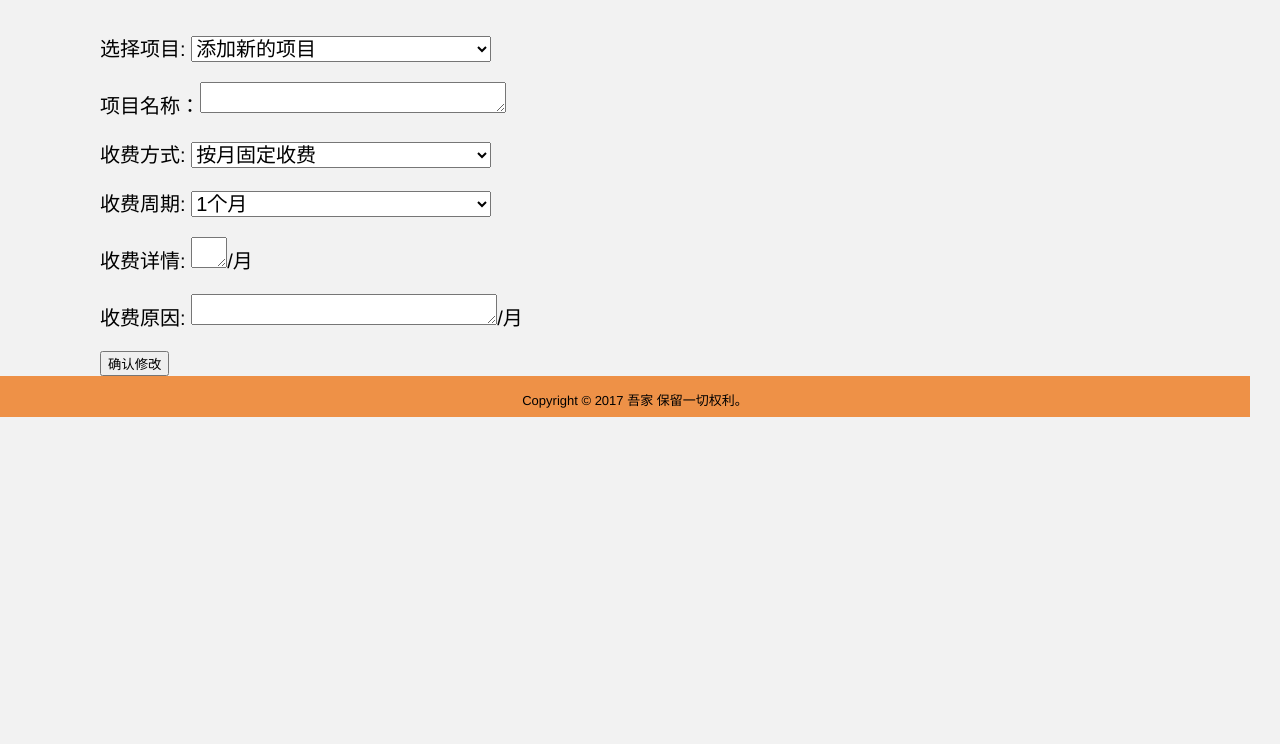
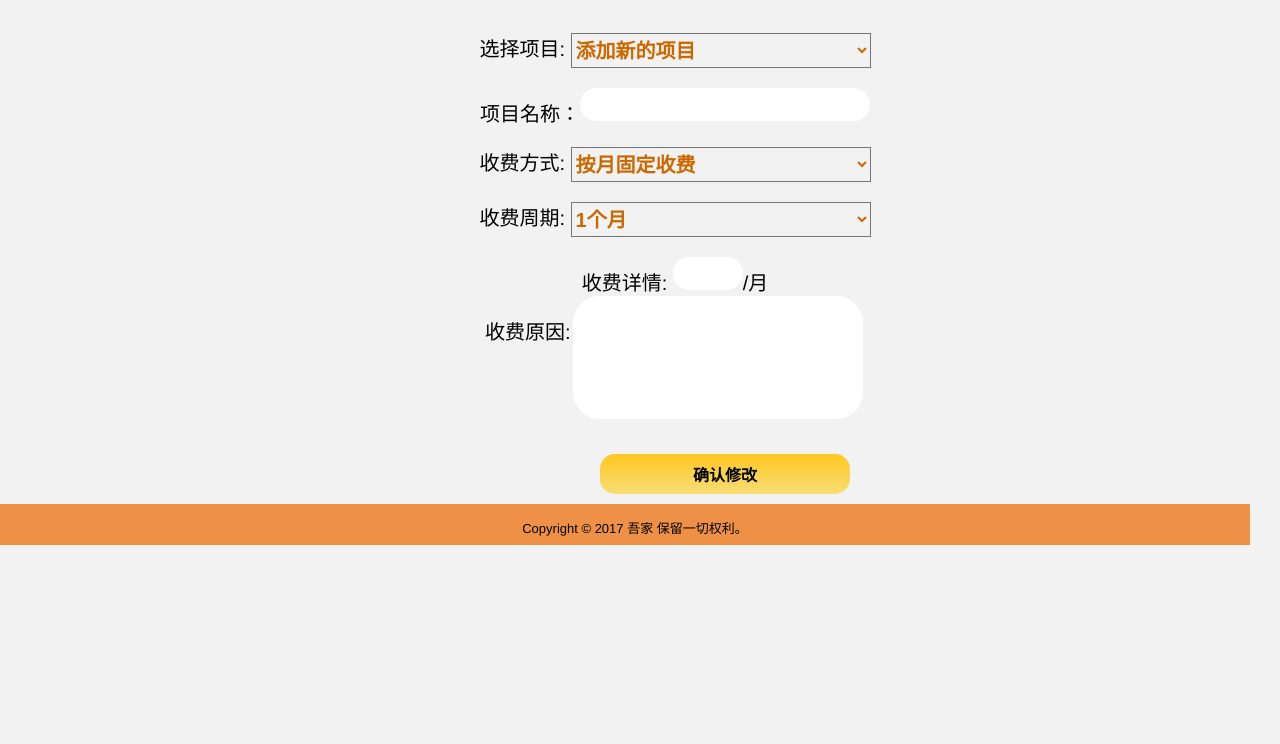
Before and after one commit to Alchemistyui/WuJiaWeb2.0.1, a plain HTML site: page 吾家物管/缴费/guanlixiangmu.html in a window 1280 px wide. Shown: the part 56-800 px from the top of the page. Drawn offline with Linux system fonts and the light colour scheme.

Commit message:
修改CSS样式

```diff
--- a/css/wuguanrenzheng.css
+++ b/css/wuguanrenzheng.css
@@ -1,28 +1,45 @@
 @charset "UTF-8";
 /* CSS Document */
+
+select {
+	display: inline-block;
+	vertical-align: middle;
+	position: relative;
+	text-align: left;
+	background: #fff;
+	z-index: 100;
+	width: 300px;
+	height: 35px;
+	max-width: 500px;
+	background: transparent;
+	font-size: 1em;
+	font-weight: 700;
+	color: #CB6900;
+}
 
 .info {
 	margin: 0 auto;
 	text-align: center;
+	font-size: 20px;
 }
 
 .form {
 	text-align: center;
-	margin:0 auto;
 	width: 500px;
 	height: auto;
-	margin-left: 400px;
+	margin-left: 300px;
 }
 
 .form p {
-	width: 350px;
+	width: 500px;
 	overflow: hidden;
 	text-align: right;
+	font-size: 20px;
 }
 
 .form select {
-	width: 80px;
-	margin-left: 5px;
+	width: 100px;
+	margin-left: 10px;
 }
 
 .upload {
@@ -38,14 +55,50 @@ background: linear-gradient(top,#fece34,#d8a605);
 }
 
 .form input[type="text"], input[type="password"] {
-	width: 250px; height: 20px;
+	width: 300px; height: 20px;
+}
+
+input {
+	padding: 0.85em 1.5em;
+	width: 250px;
+	border: none;
+	border-radius: 2em;
+	background: #fff;
+	color: #535d92;
+	margin-top: 10px;
 }
 
 .form input[type="submit"], .form .download {
-	width: 250px;
+	width: 300px;
 	height: 40px;
 	background-color: white;
 	font-size: 15px;
-	margin: 5px;
-	margin-right: 100px;
+	margin: 10px;
+	margin-left: 150px;
 }
+
+.download, .submit {
+	border: none;
+	background:-webkit-gradient(linear, left top, left bottom, color-stop(0.05, #ffc824), color-stop(1, #f7dd76));
+	background:-moz-linear-gradient(top, #ffc824 5%, #f7dd76 100%);
+	background:-webkit-linear-gradient(top, #ffc824 5%, #f7dd76 100%);
+	background:-o-linear-gradient(top, #ffc824 5%, #f7dd76 100%);
+	background:-ms-linear-gradient(top, #ffc824 5%, #f7dd76 100%);
+	background:linear-gradient(to bottom, #ffc824 5%, #f7dd76 100%);
+	filter:progid:DXImageTransform.Microsoft.gradient(startColorstr='#ffc824', endColorstr='#f7dd76',GradientType=0);
+	background-color:#ffc824;
+	-moz-border-radius:15px;
+	-webkit-border-radius:15px;
+	border-radius:15px;
+	display:inline-block;
+	cursor:pointer;
+	color:#000;
+
+	font-size:16px;
+	font-weight:bold;
+	padding:0px 16px;
+	text-decoration:none;
+	margin-top: 50px;
+	width: 250px;
+	height: 40px;
+}
--- a/css/wujiaweb.css
+++ b/css/wujiaweb.css
@@ -1,5 +1,6 @@
 @charset "UTF-8";
 /* CSS Document */
+
 html  {
 	padding: 0px;
 	margin: 0 auto;
@@ -30,6 +31,11 @@ main{
 	padding: 10px 10px 0px 10px;
 	font-family:"黑体";
 	font-size: 13px;
+}
+
+a {
+	text-decoration: none;
+	color: #E16C00;
 }
 
 nav ul li img {
@@ -137,6 +143,17 @@ background:#FFF;
 	height: 50px;
 }
 
+textarea {
+	padding: 0.85em 1.5em;
+	width: 150px;
+	height: 10px;
+	border: none;
+	border-radius: 2em;
+	background: #fff;
+	color: #535d92;
+	resize: none;
+}
+
 
 footer{
 	margin-top: 0px;
@@ -165,11 +182,3 @@ footer{
 .main {
 	margin: 0px 0px 0px 160px;
 }
-
-.submit, .download {
-	border:1px solid #d2a000;
-box-shadow: 0 1px 2px #fedd71 inset,0 -1px 0 #a38b39 inset,0 -2px 3px #fedd71 inset;
-background: -webkit-linear-gradient(top,#fece34,#ee9147);
-background: -moz-linear-gradient(top,#fece34,#d8a605);
-background: linear-gradient(top,#fece34,#d8a605);
-}
--- a/吾家物管/css/kefurenyuan.css
+++ b/吾家物管/css/kefurenyuan.css
@@ -6,17 +6,18 @@ div.mokuai{
 	text-align: left;
 }
 div.mokuai table{
-	border:solid #add9c0;
+	border:solid #F08F00;
 	border-width:1px 0px 0px 1px;
 	width: 600px;
 	font-size: 20px;
+	margin-bottom: 50px;
 }
 div.mokuai table tr{
 	width: 500px;
 }
 div.mokuai table tr td{
 	width: 50px;
-	border:solid #add9c0;
+	border:solid #F08F00;
 	border-width:0px 1px 1px 0px;
 	padding:10px 10px;
 }
--- a/吾家物管/css/tianjiakefu.css
+++ b/吾家物管/css/tianjiakefu.css
@@ -1,5 +1,5 @@
 .kefu-xinxi{
-	text-align: left;
+	text-align: center;
 	font-size: 20px;
 }
 .kefu-xinxi select{
--- a/吾家物管/css/wujiawuguan.css
+++ b/吾家物管/css/wujiawuguan.css
@@ -7,10 +7,49 @@ html  {
 	margin-right: 0px;
 }
 
+button {
+	border: none;
+	background:-webkit-gradient(linear, left top, left bottom, color-stop(0.05, #ffc824), color-stop(1, #f7dd76));
+	background:-moz-linear-gradient(top, #ffc824 5%, #f7dd76 100%);
+	background:-webkit-linear-gradient(top, #ffc824 5%, #f7dd76 100%);
+	background:-o-linear-gradient(top, #ffc824 5%, #f7dd76 100%);
+	background:-ms-linear-gradient(top, #ffc824 5%, #f7dd76 100%);
+	background:linear-gradient(to bottom, #ffc824 5%, #f7dd76 100%);
+	filter:progid:DXImageTransform.Microsoft.gradient(startColorstr='#ffc824', endColorstr='#f7dd76',GradientType=0);
+	background-color:#ffc824;
+	-moz-border-radius:15px;
+	-webkit-border-radius:15px;
+	border-radius:15px;
+	display:inline-block;
+	cursor:pointer;
+	color:#000;
+
+	font-size:16px;
+	font-weight:bold;
+	padding:0px 16px;
+	text-decoration:none;
+	margin-top: 10px;
+	margin-bottom: 10px;
+	width: 250px;
+	height: 40px;
+}
 
 
-
-
+.shoufei-biaozhun div select {
+	display: inline-block;
+	vertical-align: middle;
+	position: relative;
+	text-align: left;
+	background: #fff;
+	z-index: 100;
+	width: 300px;
+	height: 35px;
+	max-width: 500px;
+	background: transparent;
+	font-size: 1em;
+	font-weight: 700;
+	color: #CB6900;
+}
 
 
 
--- a/吾家物管/缴费/css/guanlixiangmu.css
+++ b/吾家物管/缴费/css/guanlixiangmu.css
@@ -1,5 +1,21 @@
+textarea {
+	padding: 0.85em 1.5em;
+	width: 150px;
+	height: 10px;
+	border: none;
+	border-radius: 2em;
+	background: #fff;
+	color: #535d92;
+	resize: none;
+}
+
+.wenben-xiao {
+	height: 10px;
+	margin: 0;
+}
+
 .shoufei-biaozhun{
-	text-align: left;
+	text-align: center;
 	font-size: 20px;
 }
 .shoufei-biaozhun select{
@@ -12,13 +28,17 @@
 }
 .shoufei-biaozhun textarea{
 	width: 300px;
-	height: 25px;
+	height: 100px;
 }
 .shoufei-biaozhun p{
 	display: inline;
 
+
+}
+.shoufei-biaozhun button {
+	margin-left: 100px;
 }
 textarea.wenben-henxiao{
 	width: 30px;
-	height: 25px;
+	height: 10px;
 }
--- a/吾家物管/缴费/css/shoufeibiaozhun.css
+++ b/吾家物管/缴费/css/shoufeibiaozhun.css
@@ -1,5 +1,5 @@
 .shoufei-biaozhun{
-	text-align: left;
+	margin: 0 auto;
 	font-size: 20px;
 }
 .shoufei-biaozhun select{
--- a/吾家物管/缴费/guanlixiangmu.html
+++ b/吾家物管/缴费/guanlixiangmu.html
@@ -18,8 +18,8 @@
 			  <li><a href=""><img src="../images/portrait.png" alt="头像" id="portrait"></a></li>
             <li><a class="danghanglan" href="xiaoquguanli.html">首页</a></li>
 			<li><a class="danghanglan" href="cheweiguanli.html">客服人员</a></li>
-			<li><a class="select" href="xiaoquguanli.html">小区管理</a></li>
-			<li><a class="danghanglan" href="wuyeguanli.html">物业管理</a></li>
+			<li><a class="danghanglan" href="xiaoquguanli.html">小区管理</a></li>
+			<li><a class="select" href="wuyeguanli.html">物业管理</a></li>
             <li><a class="danghanglan" href="kefuguanli.html">物业账户</a></li>
 
 
@@ -38,7 +38,7 @@
 		</select>
 	</div>
 	<div>
-		项目名称：<textarea class="wenben-xiao"></textarea>
+		项目名称：<textarea class="wenben-xiao" style="height: 10px; width: 250px;"></textarea>
 	</div>
 	<div>
 		<p>收费方式:</p>
@@ -58,9 +58,9 @@
 		<p>收费详情:</p>
 		<textarea class="wenben-henxiao"></textarea>/月
 	</div>
-	<div>
-		<p>收费原因:</p>
-		<textarea class="wenben-xiao"></textarea>/月
+	<div style="width: 480px; margin: 0 auto;">
+		<p style="float: left; padding-left: 100px;">收费原因:</p>
+		<textarea class="wenben-xiao" style="width: 250px;"></textarea>
 	</div>
 	<div>
 		<button>确认修改</button>
```
Also changed, not shown: 吾家物管/css/mokuaiguanli.css (+21 -0 lines), 吾家物管/css/wuyezhanghu.css (+5 -4 lines), 吾家物管/kefurenyuan.html (+1 -1 lines), 吾家物管/mokuaiguanli.html (+4 -2 lines), 吾家物管/tianjiakefu.html (+2 -2 lines), 吾家物管/wuyezhanghu.html (+8 -8 lines), 吾家物管/缴费/css/jiaofeizhuangtai.css (+15 -3 lines), 吾家物管/缴费/shoufeibiaozhun.html (+4 -4 lines), 吾家物管/images/小区logo.jpg (added), 1 other file.
